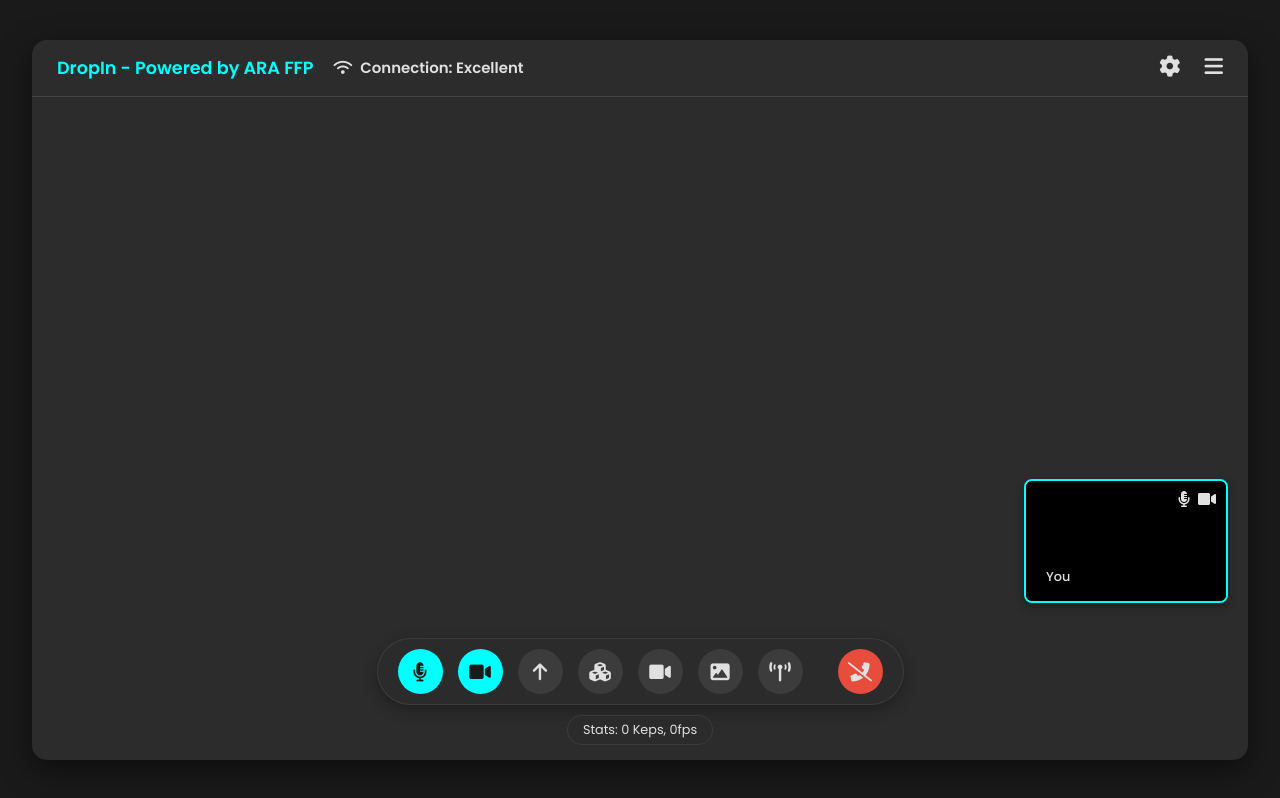
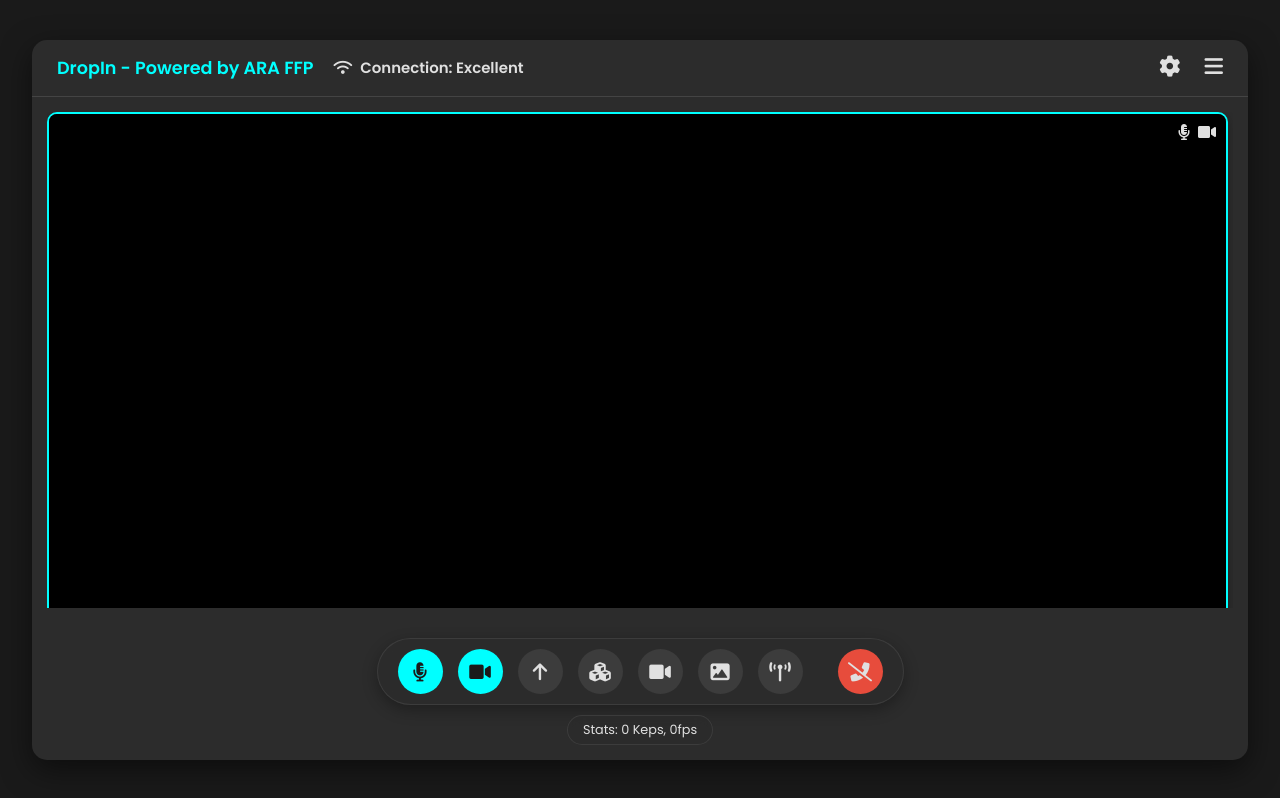
Before and after one commit to fortress-devlabs/dropin-ara-ffp, a website: page public/index.html in a window 1280 px wide. Drawn offline with nearby package versions, Linux system fonts and the light colour scheme; no server answers.

Commit message:
Improve video grid layout and prevent zoomed-in faces

```diff
--- a/public/style.css
+++ b/public/style.css
@@ -195,15 +195,10 @@ body {
 }
 
 .local-user {
-    position: absolute;
-    bottom: 20px;
-    right: 20px;
-    width: 200px;
-    height: 120px;
-    border: 2px solid var(--accent-blue-neon);
-    border-radius: 8px;
-    z-index: 50;
+    border: 2px solid var(--accent-blue-neon); /* Highlight local user */
 }
+
+
 
 
 /* Control Bar */
```
